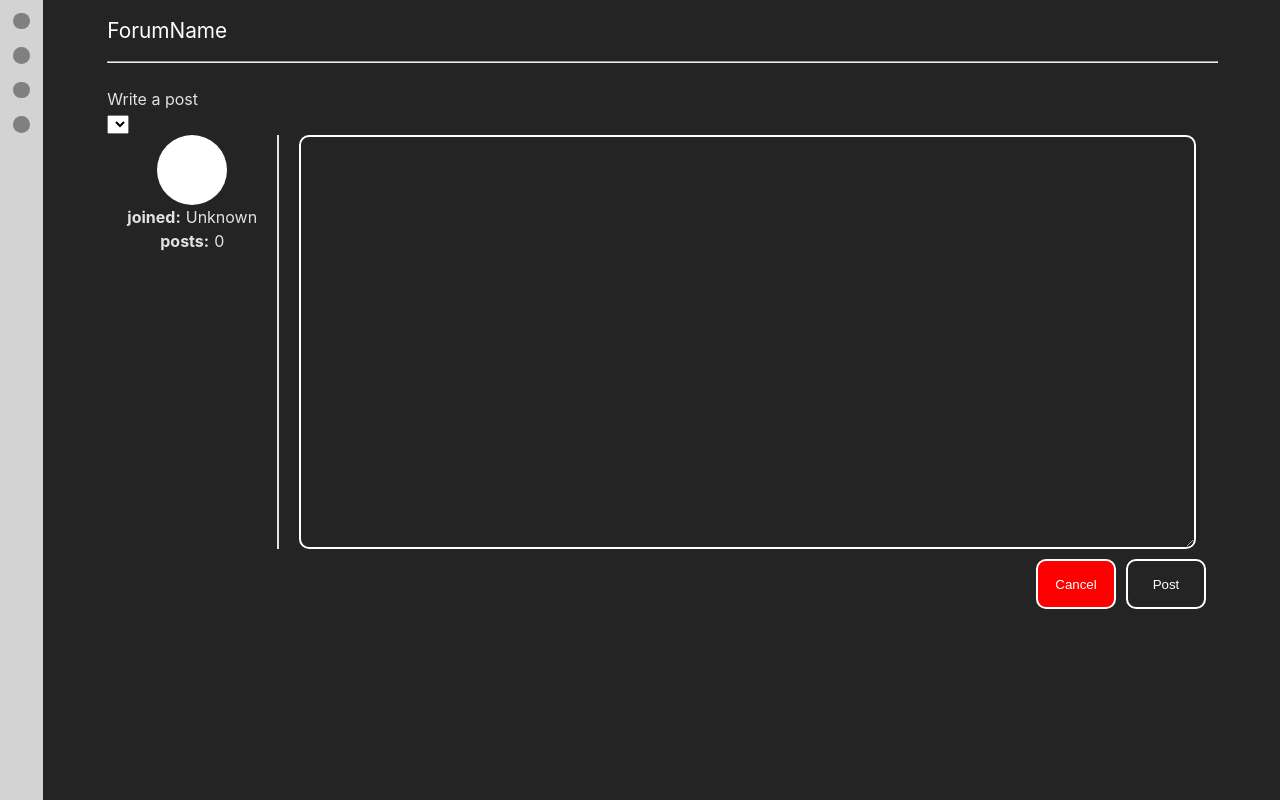
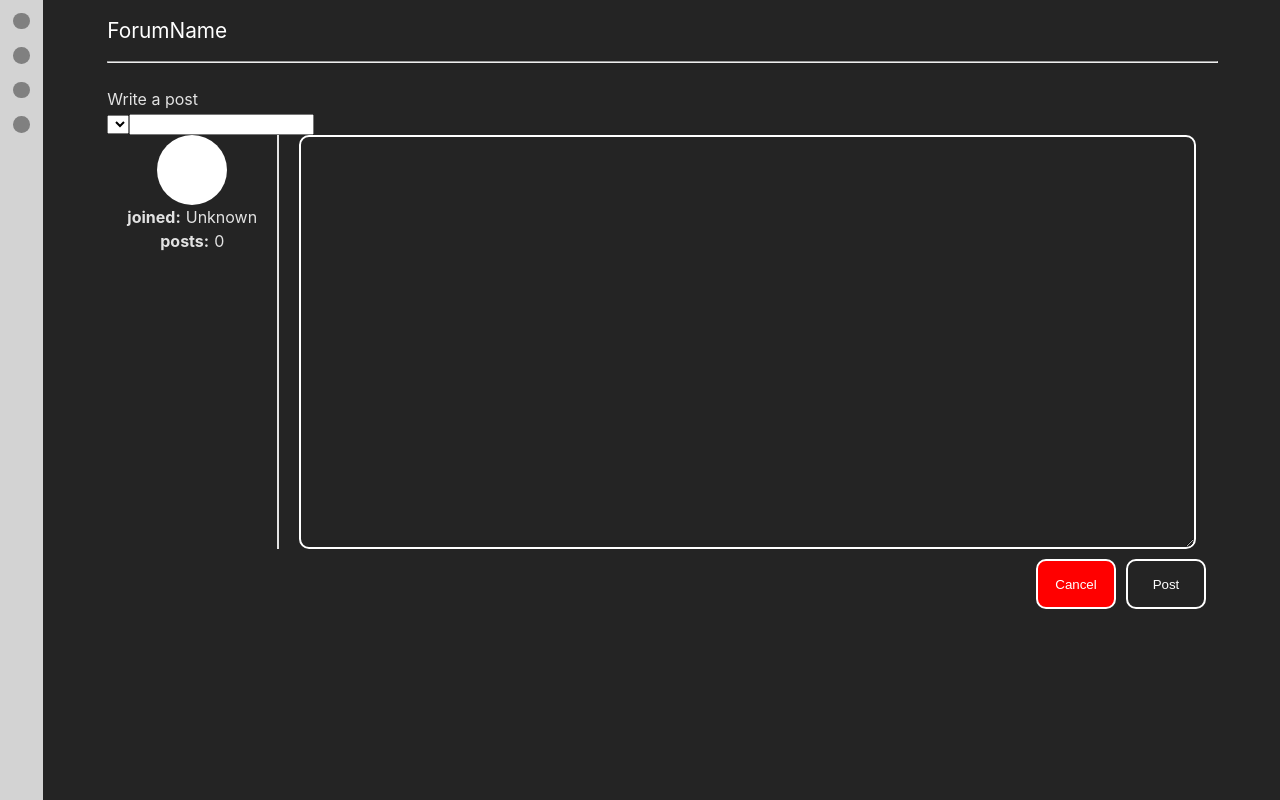
Before and after one commit to tomasrobino/forum, a React (Vite) app in the folder client/: page /post in a window 1280 px wide. Built offline with nearby package versions, Linux system fonts and the light colour scheme; no server answers; sample sign-in values are in the browser's storage.

Commit message:
WritePost added title

```diff
--- a/client/src/components/post/WritePost.tsx
+++ b/client/src/components/post/WritePost.tsx
@@ -10,6 +10,7 @@ export function WritePost() {
     const [categories, setCategories] = useState<category[]>([]);
     const [postError, setPostError] = useState(false);
     const [text, setText] = useState("");
+    const [title, setTitle] = useState("");
     const location = useLocation();
     let previousCategory = undefined;
     if (location.state && "category" in location.state && typeof location.state.category === "string") {
@@ -63,6 +64,11 @@ export function WritePost() {
         setText(e.target.value);
     }
 
+    function handleTitle(e: ChangeEvent<HTMLInputElement>) {
+        e.preventDefault()
+        setTitle(e.target.value);
+    }
+
     function handleCancel() {
         navigate(-1);
     }
@@ -78,7 +84,7 @@ export function WritePost() {
                 headers: {
                     "Content-Type": "application/json",
                 },
-                body: JSON.stringify({text: text, author: user.username}),
+                body: JSON.stringify({text: text, author: user.username, title: title}),
             })
                 .then(data => {
                     if (data.status === 200) {
@@ -97,15 +103,16 @@ export function WritePost() {
             <select name="categorySelect" value={selected} onChange={handleSelect}>
                 {...options}
             </select>
+            <input autoComplete="off" onChange={handleTitle} value={title}/>
             <div className={styles.div}>
-                <UserPanel user={user} />
+                <UserPanel user={user}/>
                 <textarea className={styles.textArea} autoComplete="off" onChange={handleText} value={text}/>
             </div>
             <div className={styles.buttonDiv}>
                 <button className={`${styles.button} ${styles.cancelButton}`} onClick={handleCancel}>Cancel</button>
                 <button className={`${styles.button} ${styles.postButton}`} onClick={handlePost}>Post</button>
             </div>
-            {postError? <p>Error!</p> : null}
+            {postError ? <p>Error!</p> : null}
         </div>
     );
 }
```
